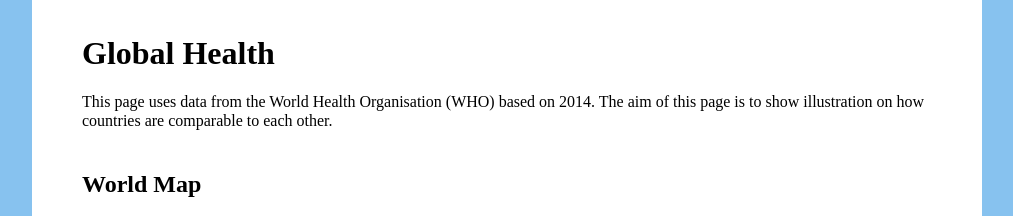
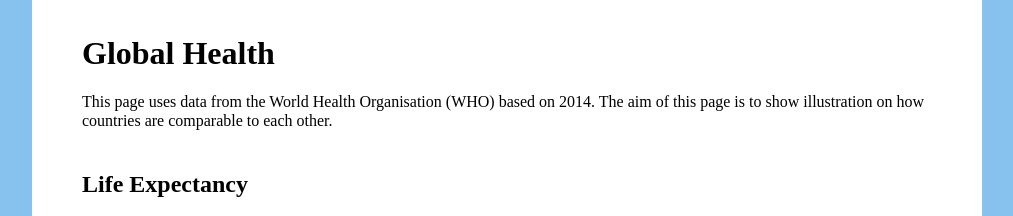
Before and after one commit to zydrux/FIT3179-Assignment-2, a plain HTML site: page index.html in a window 1280 px wide. Shown: the top 216 px of the page, without its empty margins (133-1146 px from the left). Drawn offline with nearby package versions, Linux system fonts and the light colour scheme; a script that the page names is missing.

Commit message:
Update index.html

```diff
--- a/index.html
+++ b/index.html
@@ -69,7 +69,7 @@
     <div class="pure-g">
         <div class="pure-u-1-3">
           <div class="description description-left">
-            <h2>World Map</h2>
+            <h2>Life Expectancy</h2>
               <p>This map is for you to look around at each country to have a look at data based on it.
                 The luminance changes based on life expectancy, and the legend changes based on whether you want to see developing countries or developed countries.
                 Countries that are gray are either not included in the data or arent apart of the selected country status. </p>
```
